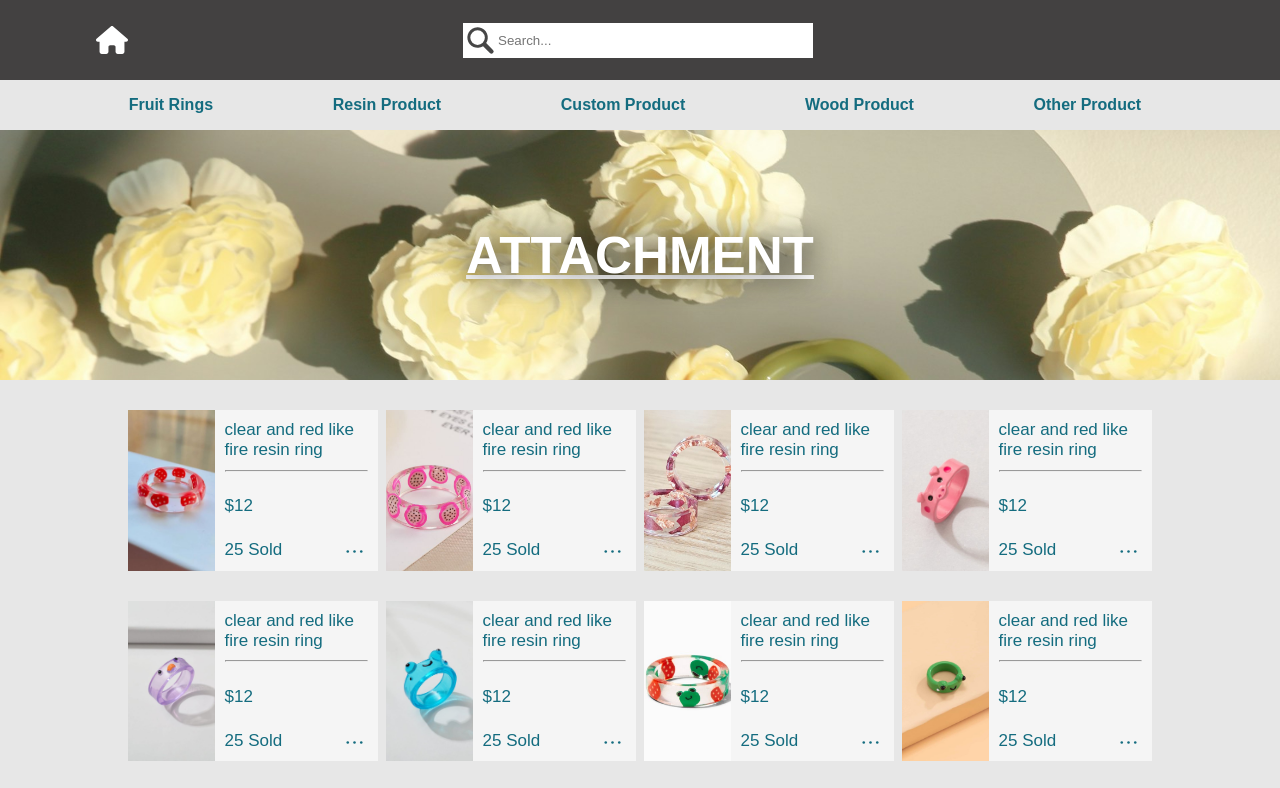
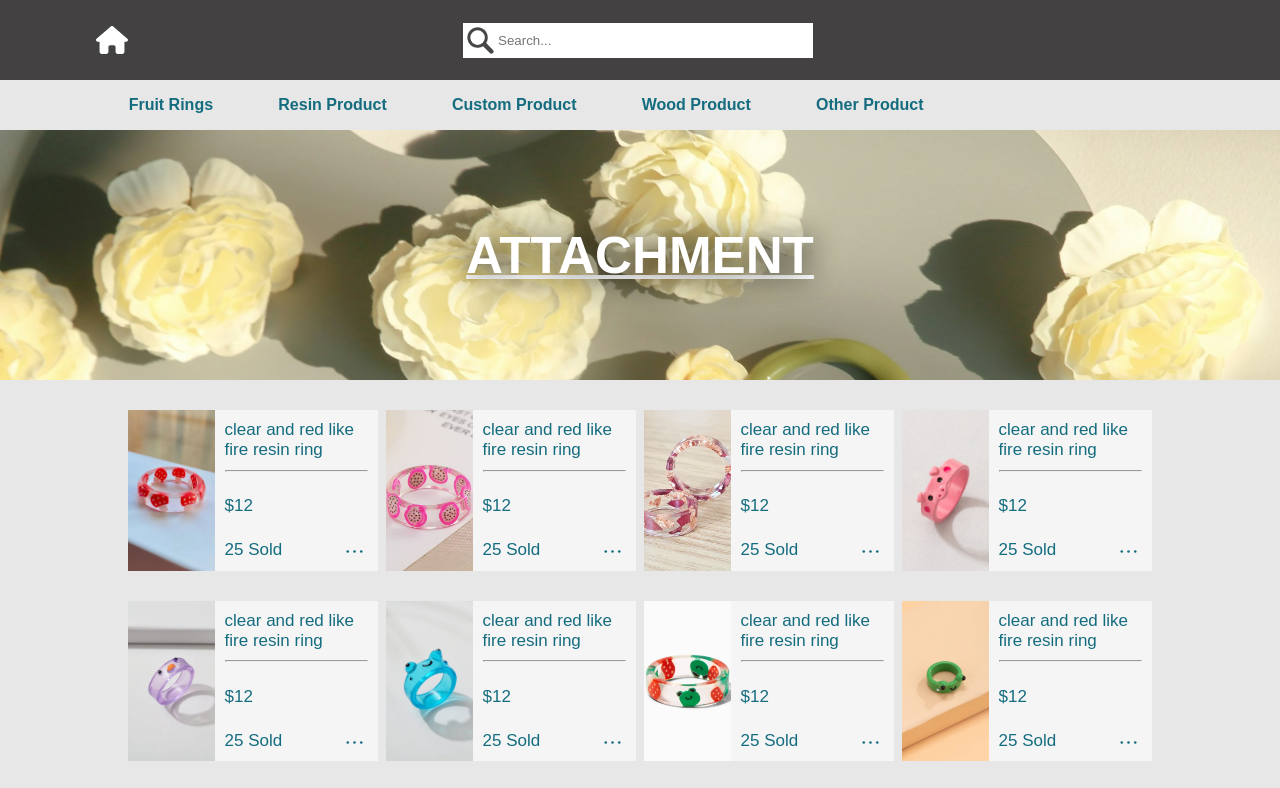
Before and after one commit to Benjaminrodas28/accessories-Shop, a plain HTML site: page index.html in a window 1280 px wide. Shown: the top 788 px of the page. Drawn offline with Linux system fonts and the light colour scheme.

Commit message:
removed product-menu-link:nth margin-right styling

```diff
--- a/style.css
+++ b/style.css
@@ -167,11 +167,6 @@ header {
   cursor: pointer;
   background-color: #146c7f;
   color: #e7e7e7;
-}
-
-.product-menu-link:nth-child(-n + 4) {
-  margin-right: 5%;
-  /* background-color: red; */
 }
 
 /* ======================= Hero Section ======================== */
```
